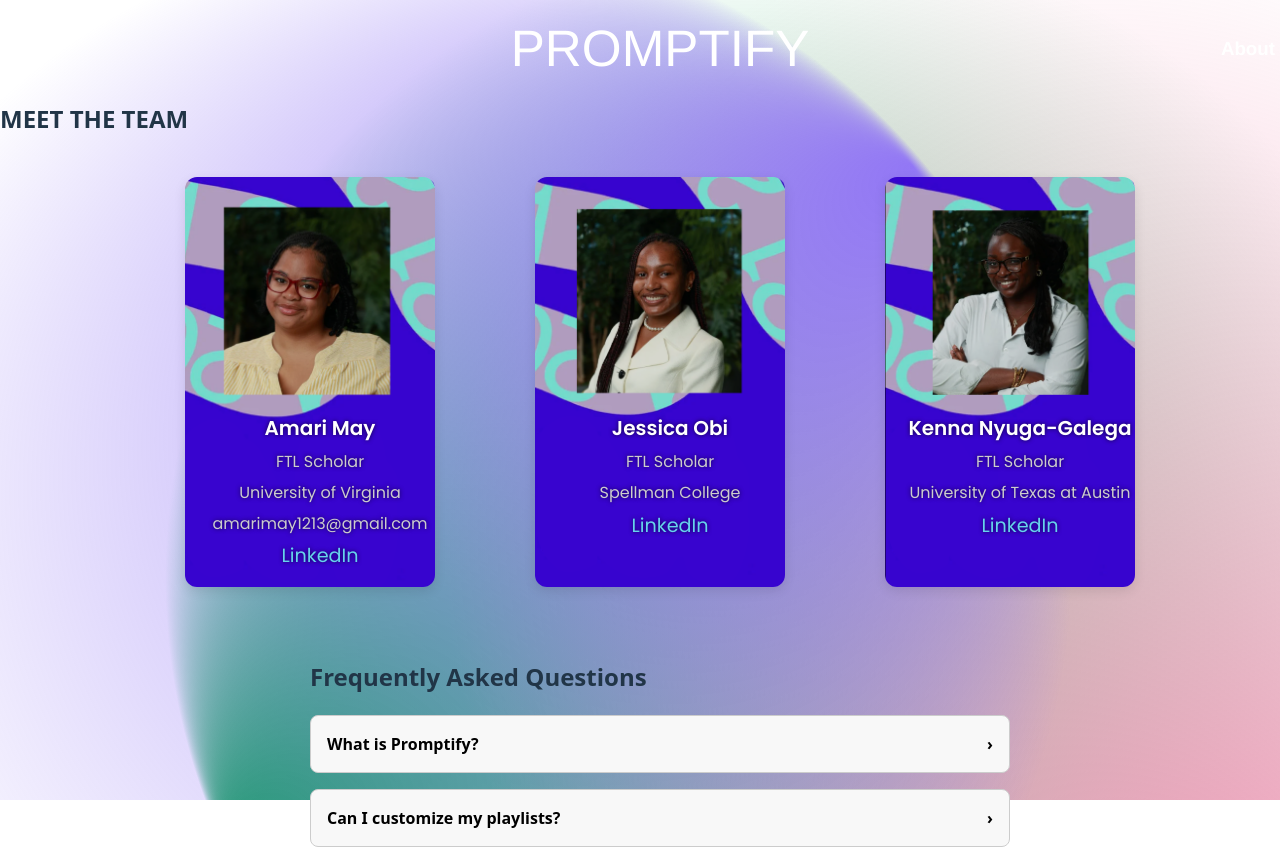
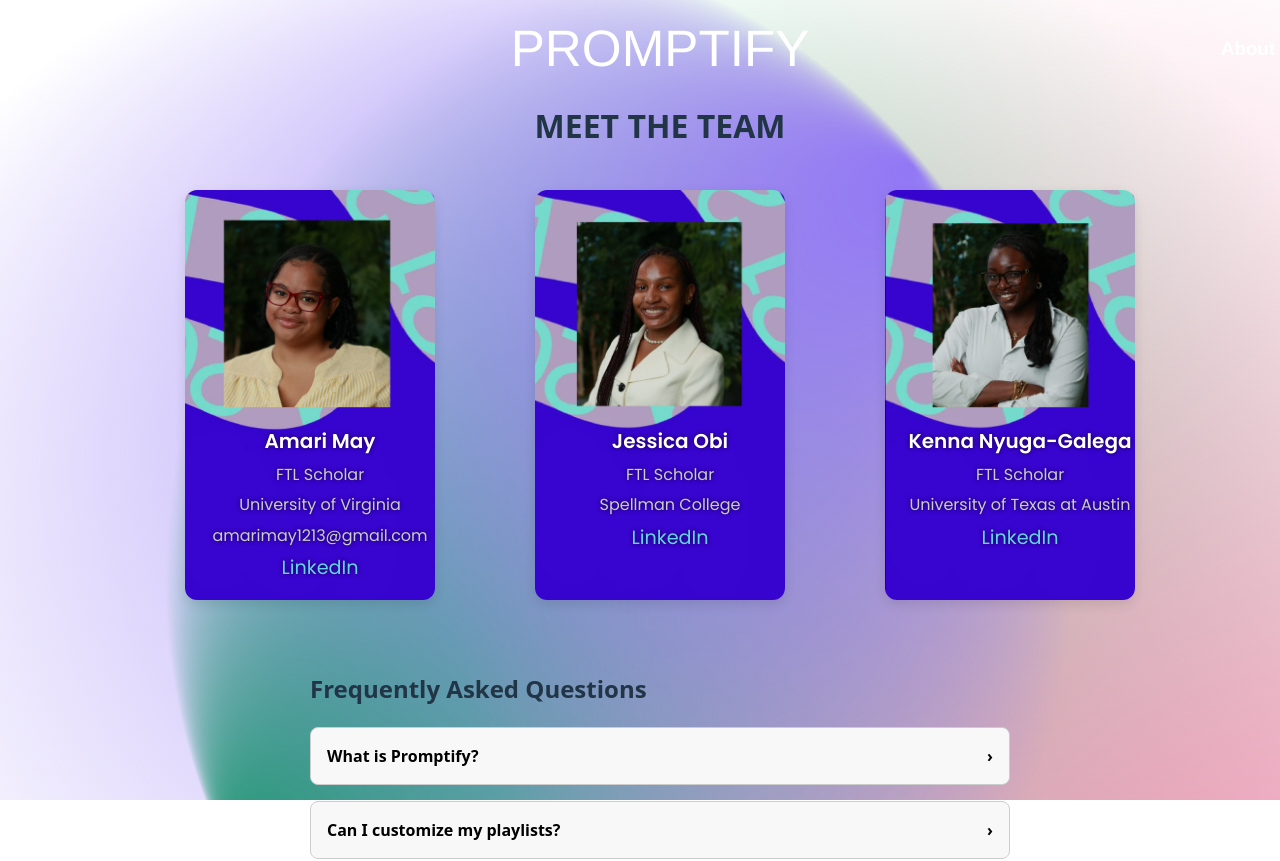
Before and after one commit to JAK-Of-All-Forces/promptify, a React (Vite) app in the folder frontend/: page /about in a window 1280 px wide. Shown: the top 861 px of the page. Built offline with nearby package versions, Linux system fonts and the light colour scheme.

Commit message:
Centered my header

```diff
--- a/frontend/src/Components/AboutModal/AboutModal.css
+++ b/frontend/src/Components/AboutModal/AboutModal.css
@@ -80,3 +80,10 @@
   position: relative;
   top: -45px;
 }
+
+.about-header {
+  text-align: center;
+  width: 100%;
+  font-size: 2rem; /* optional for better visibility */
+  margin: 20px 0;   /* optional spacing */
+}
```
